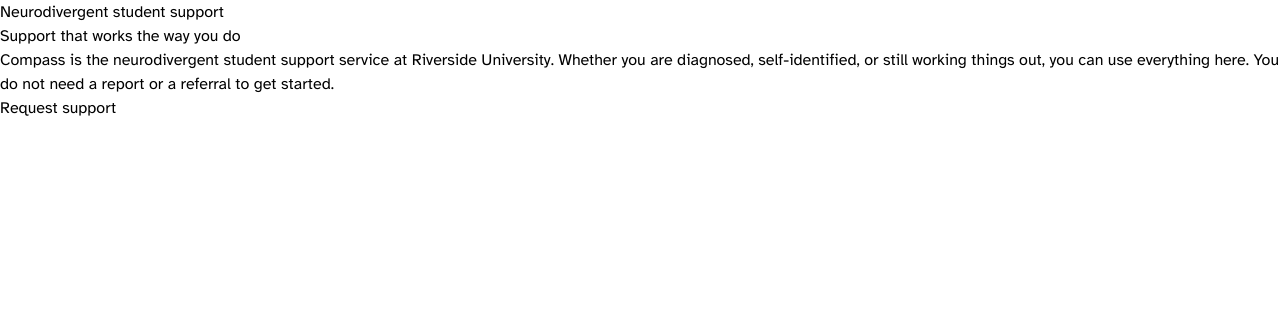
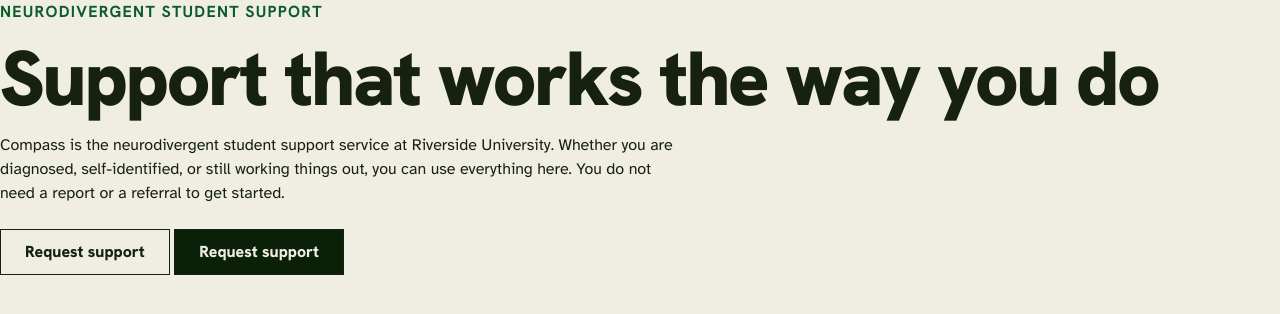
Before and after one commit to Max-mach/Web-Design-Frameworks, a website: page starter/01-utility-first-starter/index.html in a window 1280 px wide. Drawn offline with Linux system fonts and the light colour scheme.

Commit message:
Homework

```diff
--- a/starter/01-utility-first-starter/index.html
+++ b/starter/01-utility-first-starter/index.html
@@ -12,19 +12,40 @@
     />
     <link rel="stylesheet" href="assets/app.css" />
   </head>
-  <body>
+  <body
+    class="bg-paper font-sans text-ink selection:bg-lime selection:text-on-light"
+  >
     <!-- Nothing here has a class yet. Every visual decision — colour,
          type, spacing — gets added by you, one utility class at a time. -->
     <main>
-      <p>Neurodivergent student support</p>
-      <h1>Support that works the way you do</h1>
-      <p>
+      <p
+        class="font-display text-base font-bold tracking-[0.08em] text-link uppercase"
+      >
+        Neurodivergent student support
+      </p>
+      <h1
+        class="mt-4 font-display text-display leading-none font-black tracking-[-0.03em] text-balance"
+      >
+        Support that works the way you do
+      </h1>
+      <p class="mt-4 max-w-[66ch] text-pretty">
         Compass is the neurodivergent student support service at Riverside
         University. Whether you are diagnosed, self-identified, or still working
         things out, you can use everything here. You do not need a report or a
         referral to get started.
       </p>
-      <p><a href="#">Request support</a></p>
+      <p class="mt-6">
+        <a
+          href="#"
+          class="inline-block border-(length:--rule) border-ink bg-transparent px-6 py-2.5 font-display font-extrabold text-ink no-underline hover:bg-ink-deep hover:text-on-dark"
+          >Request support</a
+        >
+        <a
+          href="#"
+          class="inline-block border-(length:--rule) border-ink px-6 py-2.5 font-display font-extrabold no-underline bg-ink-deep text-on-dark"
+          >Request support</a
+        >
+      </p>
     </main>
   </body>
 </html>
--- a/starter/01-utility-first-starter/styles/app.css
+++ b/starter/01-utility-first-starter/styles/app.css
@@ -9,7 +9,10 @@
   --color-paper: #f0eee3;
   --color-ink: #16220e;
   --color-link: #0b5c2a;
-
+  --color-ink-deep: #0a2107;
+  --color-on-dark: #f0eee3;
+  --color-lime: #d8f16b;
+  --color-on-light: #16220e;
   --text-display: clamp(2.5rem, 1.6rem + 4vw, 5rem);
 }
 
```
Also changed, not shown: starter/01-utility-first-starter/assets/app.css.
